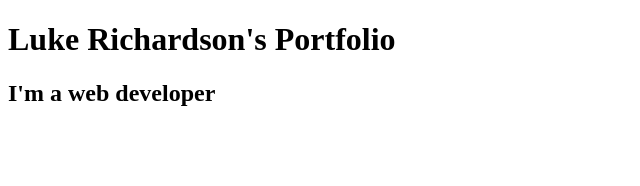
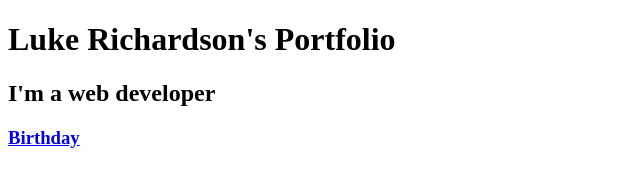
Before and after one commit to lrichardson125/html-portfolio, a plain HTML site: page index.html in a window 1280 px wide. Shown: the whole page, without its empty margins (0-640 px from the left). Drawn offline with Linux system fonts and the light colour scheme.

Commit message:
Update index.html

```diff
--- a/index.html
+++ b/index.html
@@ -9,6 +9,7 @@
   <body>
     <h1>Luke Richardson's Portfolio</h1>
     <h2>I'm a web developer</h2>
+    <h3><a href="./public/birthday-invite.html" >Birthday</a></h3>
 
   </body>
 </html>
```
